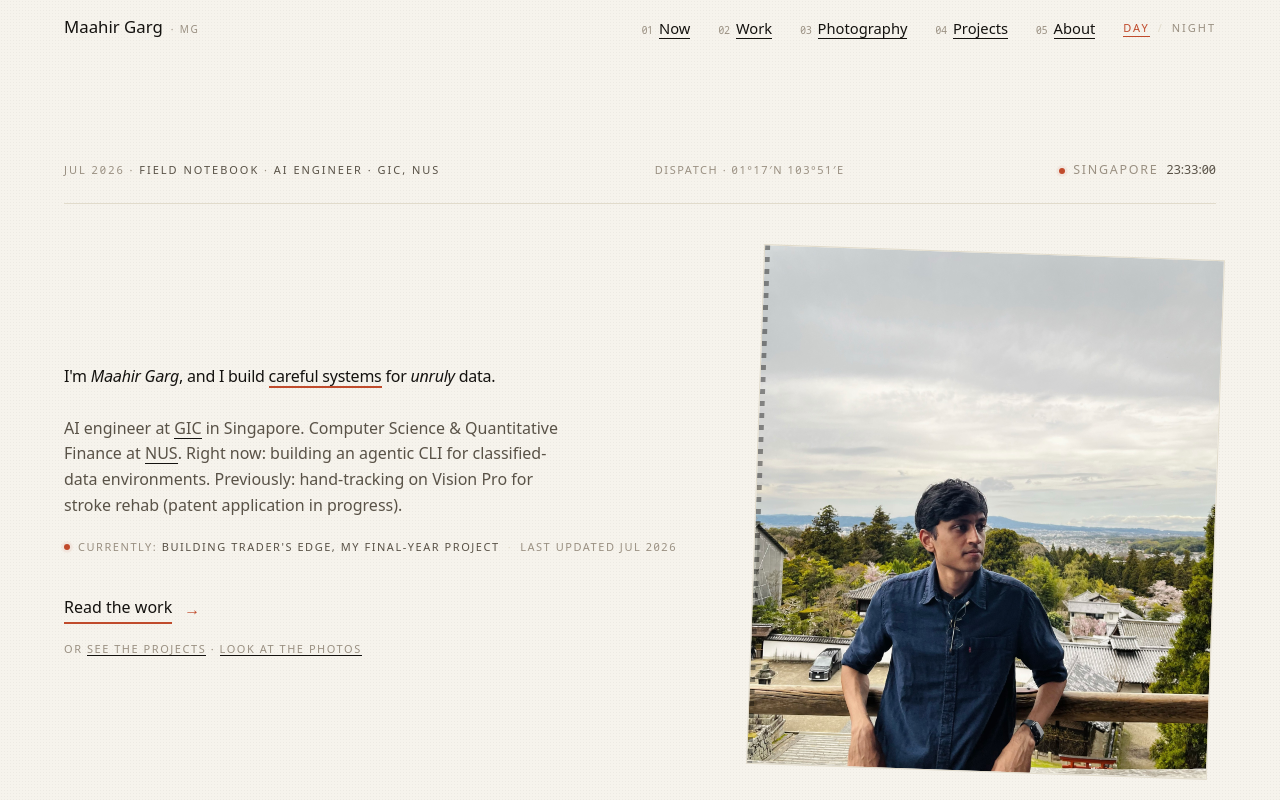
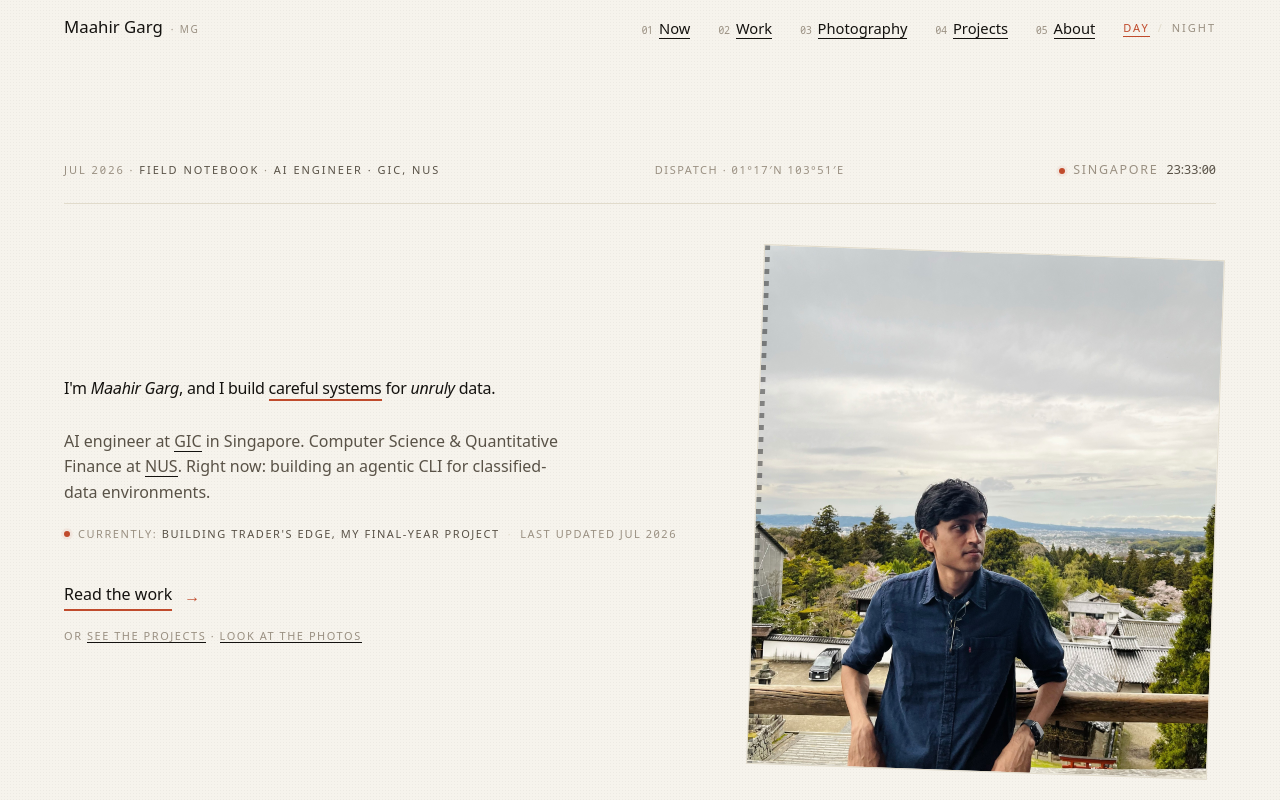
Before and after one commit to maahir-garg/portfolio, a Next.js app: page / in a window 1280 px wide. Shown: the top 800 px of the page. Built offline with nearby package versions, Linux system fonts and the light colour scheme.

Commit message:
Remove Vision Pro/stroke rehab line from Hero subhead

```diff
--- a/components/home/Hero.tsx
+++ b/components/home/Hero.tsx
@@ -102,8 +102,7 @@ export function Hero() {
                   NUS
                 </a>
                 . Right now: building an agentic CLI for classified-data
-                environments. Previously: hand-tracking on Vision Pro for stroke
-                rehab (patent application in progress).
+                environments.
               </p>
 
               {/* "Now" status strip */}
```
